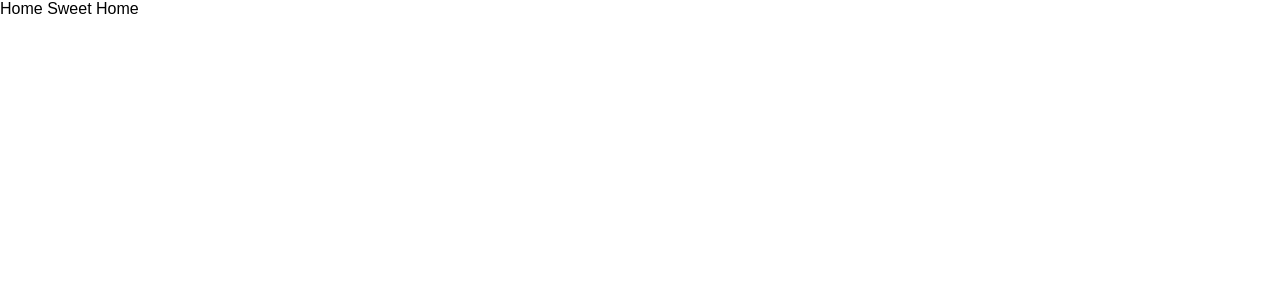
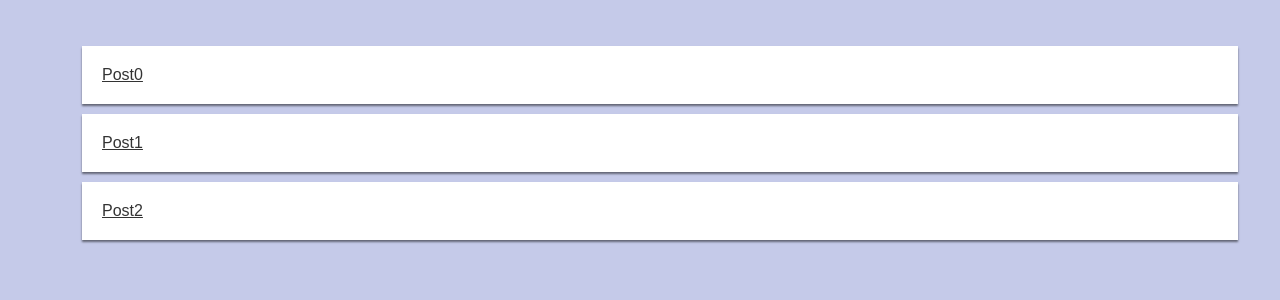
Before and after one commit to BeijiYang/reduxDemo, a React (Create React App) app: page / in a window 1280 px wide. Shown: the top 300 px of the page. Built offline with nearby package versions, Linux system fonts and the light colour scheme; the HTML template or start-up script is replaced by a standard one.

Commit message:
add postList

```diff
--- a/src/Home.js
+++ b/src/Home.js
@@ -1,13 +1,41 @@
-import React, { Component } from 'react';
+import React, { Component } from 'react'
+import { Link } from 'react-router-dom'
+import './home.css'
 
 class Home extends Component {
+  state = {
+    posts: [
+      {
+        'id': '0',
+        'title': 'Post0'
+      },
+      {
+        'id': '1',
+        'title': 'Post1'
+      },
+      {
+        'id': '2',
+        'title': 'Post2'
+      }
+  ]}
+
   render() {
+    let postList = this.state.posts.slice().map(
+      (item) => (
+        <Link key={item.id} to={`/post/${item.id}`} className="post-item">
+          {item.title}
+        </Link>
+      )
+    )
+
     return (
-      <div className="Home">
-        Home Sweet Home
+      <div className="home">
+        <ul>
+          {postList}
+        </ul>
       </div>
-    );
+    )
   }
 }
 
-export default Home;
+export default Home
--- /dev/null
+++ b/src/home.css
@@ -0,0 +1,22 @@
+.home {
+  min-height: 100vh;
+  background-color: #C5CAE9;
+  display: flex;
+  flex-direction: column;
+  padding-top: 20px;
+}
+
+.home .post-item {
+  display: block;
+  background-color: #fff;
+  width: 90%;
+  margin: 10px auto;
+  padding: 20px;
+  color: rgba(0, 0, 0, 0.8);
+  box-shadow: 0 2px 2px rgba(0, 0, 0, 0.5);
+  transition: all .4s ease;
+}
+
+.home .post-item:hover {
+  box-shadow: 0 4px 4px rgba(0, 0, 0, 0.5);
+}
--- a/src/redux/reducers/index.js
+++ b/src/redux/reducers/index.js
@@ -1,6 +1,6 @@
 let comments = [
-  'comment1',
-  'comment2'
+  'comment0',
+  'comment1'
 ]
 
 export default function rootReducer(state=comments, action) {
```
